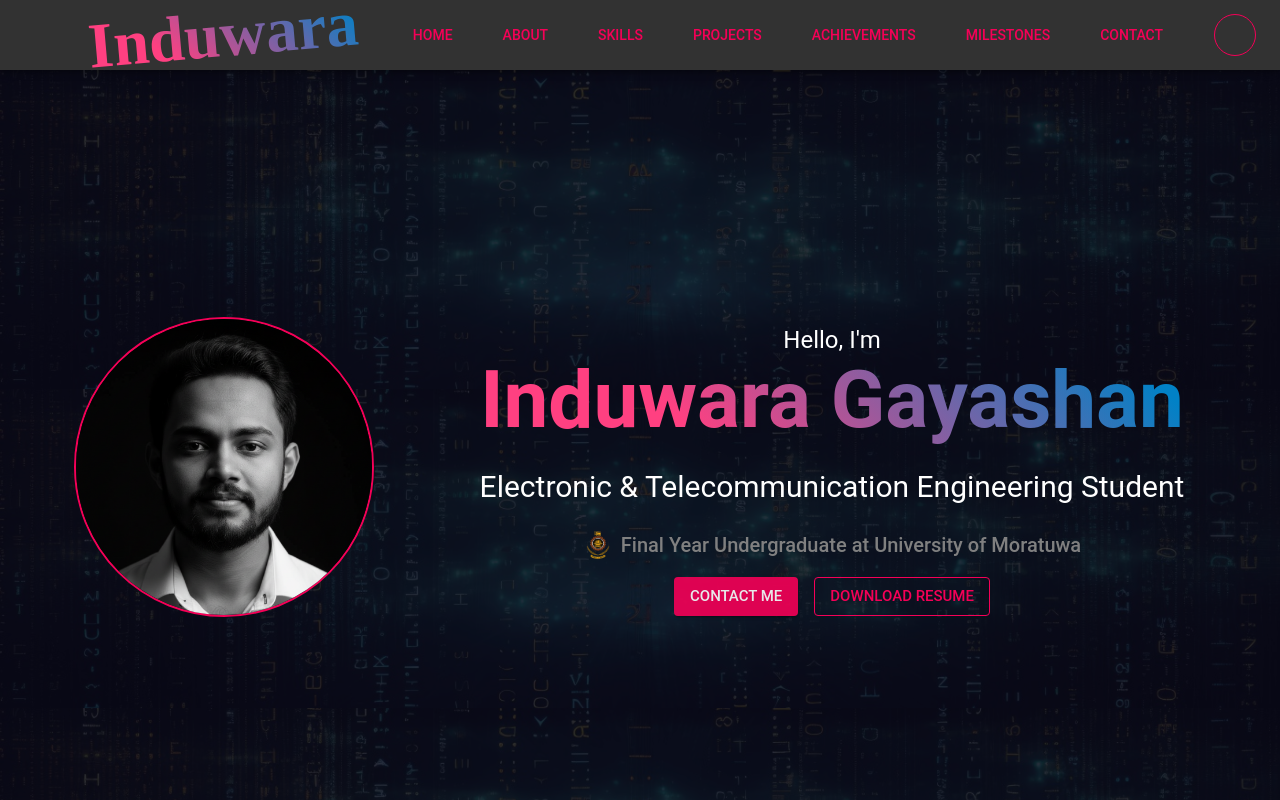
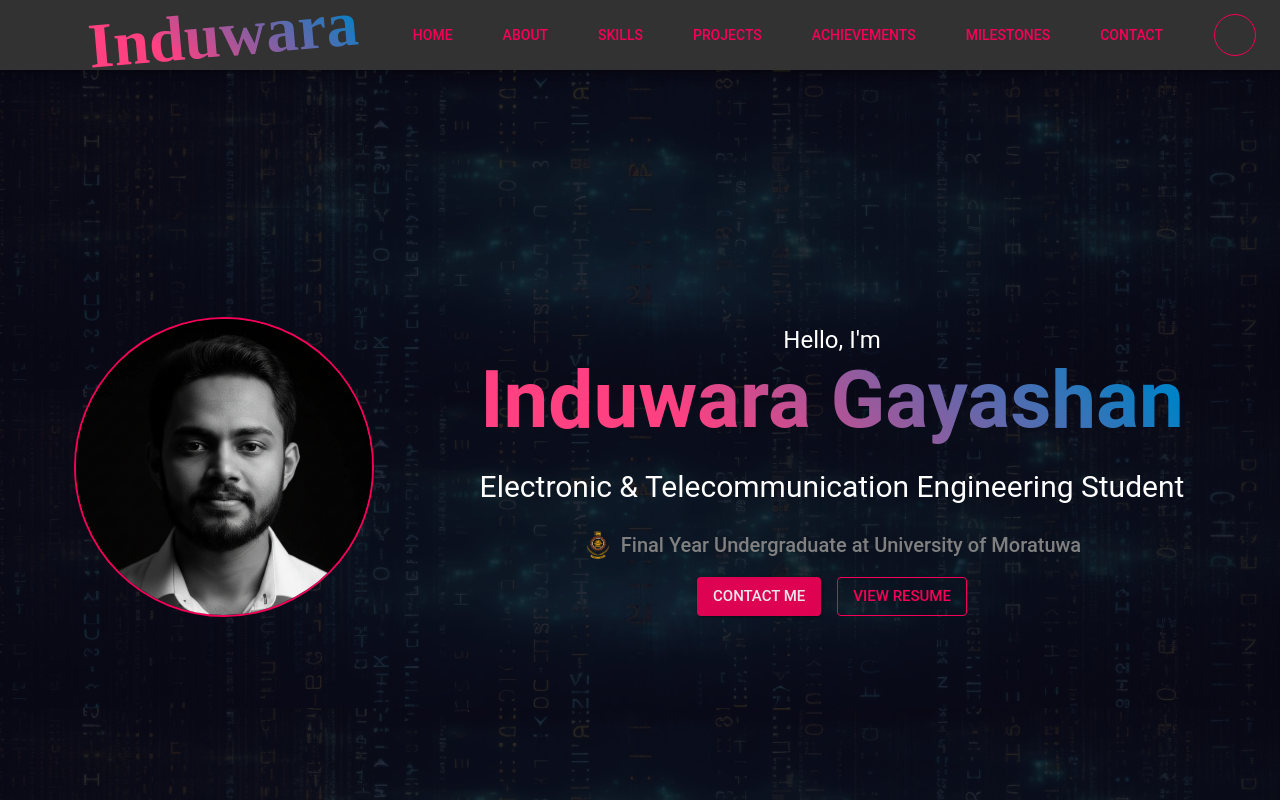
Before and after one commit to InduwaraGayashan001/portfolio, a React (Vite) app: page /#/ in a window 1280 px wide. Shown: the top 800 px of the page. Built offline with nearby package versions, Linux system fonts and the light colour scheme; some icons are missing.

Commit message:
Update resume button to open in a new tab and change text to 'View Resume'

```diff
--- a/src/components/HeroSection.tsx
+++ b/src/components/HeroSection.tsx
@@ -130,11 +130,13 @@ function HeroSection() {
           </Button>
           <Button
             variant="outlined"
+            component="a"
             href="/portfolio/resume/induwara-resume.pdf"
-            download="induwara-resume.pdf"
-            sx={{ fontSize: 15 , border : "1px solid #f50057"}}
+            target="_blank"
+            rel="noopener noreferrer"
+            sx={{ fontSize: 15, border: "1px solid #f50057" }}
           >
-            Download Resume
+            View Resume
           </Button>
         </Box>
       </Box>
```
